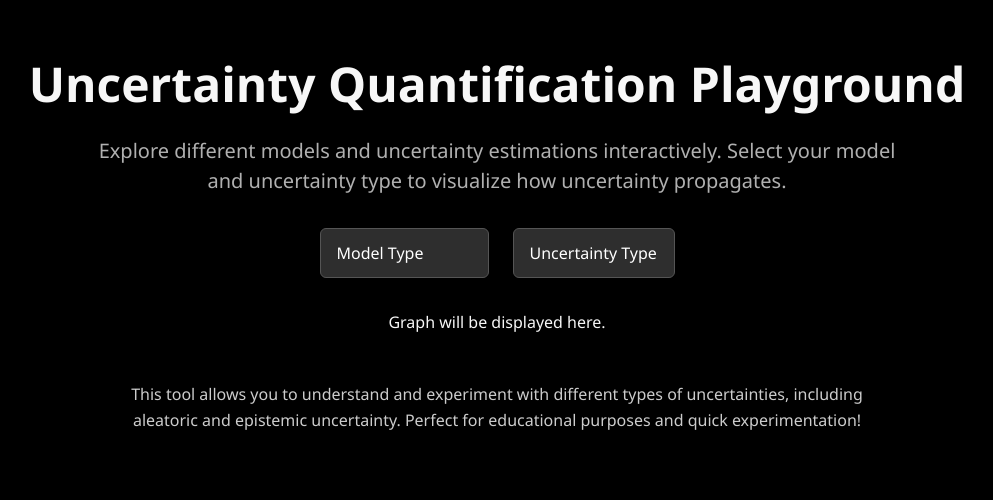
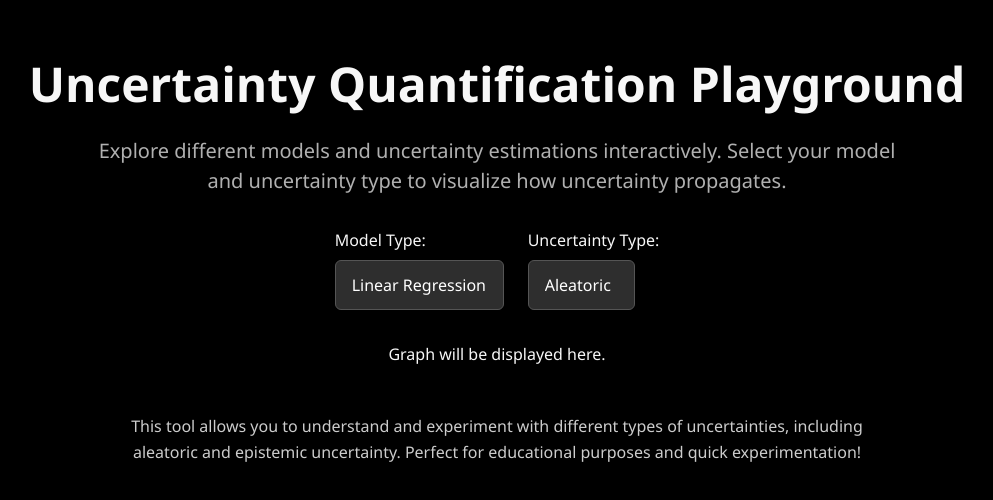
Before and after one commit to who-is-kenny/Uncertainty_playground, a React (Vite) app in the folder PDL_playground/: page / in a window 1280 px wide. Shown: the top 500 px of the page, without its empty margins (143-1136 px from the left). Built offline with nearby package versions, Linux system fonts and the light colour scheme.

Commit message:
added label to choice boxes

```diff
--- a/PDL_playground/src/App.css
+++ b/PDL_playground/src/App.css
@@ -39,6 +39,16 @@ body {
   margin: 2rem 0;
 }
 
+.control-group {
+  display: flex;
+  flex-direction: column;
+  align-items: flex-start; /* optional, to left-align label and select */
+}
+
+.control-name {
+  margin-bottom: 0.5rem;
+}
+
 .select-box {
   background-color: #2e2e2e;
   color: #ffffff;
--- a/PDL_playground/src/App.jsx
+++ b/PDL_playground/src/App.jsx
@@ -14,19 +14,23 @@ function App() {
 
       {/* Controls: Model and Uncertainty Type */}
       <div className="controls">
+        <div className="control-group">
+          <p className='control-name'>Model Type:</p>
           <select className="select-box">
-          <option>Model Type</option>
             <option>Linear Regression</option>
             <option>Random Forest</option>
             <option>Neural Network</option>
           </select>
+        </div>
 
+        <div className="control-group">
+          <p className='control-name'>Uncertainty Type:</p>
           <select className="select-box">
-          <option>Uncertainty Type</option>
             <option>Aleatoric</option>
             <option>Epistemic</option>
             <option>Total</option>
           </select>
+        </div>
       </div>
 
       {/* Graph area */}
```
Lines whose indentation alone changed are shown as unchanged.
